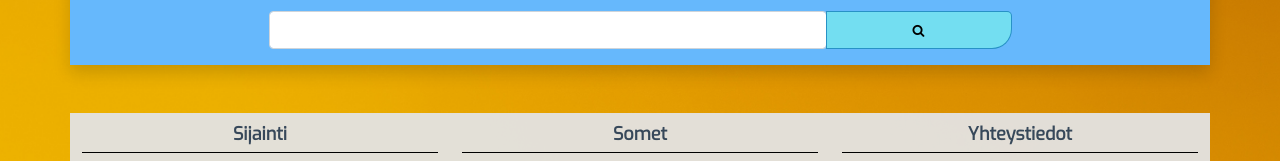
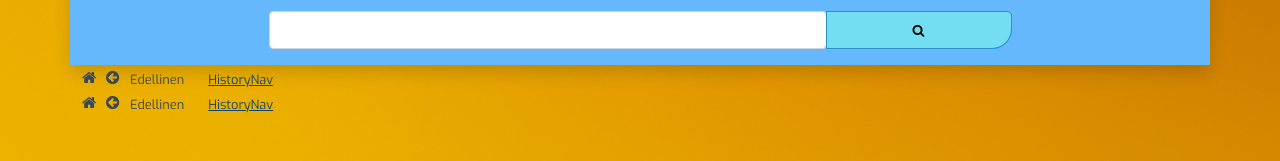
Before and after one commit to n0laja00/kirjakauppa, a React (Create React App) app: page /HistoryNav in a window 1280 px wide. Shown: the part 168-329 px from the top of the page. Built offline with nearby package versions, Linux system fonts and the light colour scheme.

Commit message:
historyNav aloitettu

```diff
--- a/src/AllBooks.js
+++ b/src/AllBooks.js
@@ -46,8 +46,7 @@ export default function AllBooks({ category }) {
     }, [category])
 
     if (!isLoaded) {
-        //tähän jotain jos tulee virhe
-        console.log(error)
+        alert(error)
         return <div className="row text-center pt-5"> <h2>Loading...</h2></div>;
     } else {
         return (
--- a/src/App.css
+++ b/src/App.css
@@ -21,7 +21,7 @@ h1 {
   text-decoration: underline;
   color: white;
 }
-p{
+p {
   font-size: large;
 }
 /* värit */
@@ -52,7 +52,7 @@ p{
 .bottomBg {
   background-color: hsla(0, 0%, 89%, 0.95);
 }
-.customBorder{
+.customBorder {
   border: 3px solid white;
   border-radius: 50px 50px 50px 2px;
 }
@@ -62,10 +62,9 @@ p{
   }
 }
 
-
 /* header */
 .header {
-  font-size: .8em;
+  font-size: 0.8em;
   background-color: #66b8fc;
 }
 .navbar {
@@ -90,8 +89,12 @@ p{
   .border-xs-bottom {
     border-bottom: 1px solid #e3e7eb !important;
     width: 170px;
-    background: rgb(255,255,255);
-    background: linear-gradient(90deg, rgba(255, 255, 255, 0.08) 50%, rgba(255,255,255,0) 100%);
+    background: rgb(255, 255, 255);
+    background: linear-gradient(
+      90deg,
+      rgba(255, 255, 255, 0.08) 50%,
+      rgba(255, 255, 255, 0) 100%
+    );
   }
 }
 
@@ -102,9 +105,6 @@ p{
     background: rgba(255, 255, 255, 0);
   }
 }
-
-
-
 
 /* etusivun kuva - source: https://pixabay.com/images/id-2596809/ */
 .fpimg {
@@ -143,7 +143,7 @@ footer {
 .footer_top {
   height: 40px;
   border-bottom: solid black 1px;
-  margin-bottom: 5px
+  margin-bottom: 5px;
 }
 
 .footer_top_section {
@@ -327,9 +327,8 @@ footer {
 .map {
   margin-left: 1%;
   margin-top: 1%;
-  max-height:80% !important;
+  max-height: 80% !important;
   max-width: 80% !important;
-
 }
 
 .map_container {
@@ -341,7 +340,6 @@ footer {
 .map_explanation {
   display: none;
 }
-
 
 @media only screen and (max-width: 1000px) {
   .map_container {
@@ -360,23 +358,23 @@ footer {
 /* source: https://stackoverflow.com/questions/486563/overflowhidden-dots-at-the-end
  */
 .cut-text {
-  font-size: .9em;
+  font-size: 0.9em;
   text-overflow: ellipsis;
   overflow: hidden;
   height: 1.2em;
   white-space: nowrap;
 }
-.addToCartBtn{
+.addToCartBtn {
   background-color: #66b8fc;
   border: 1px solid black;
 }
 .cardHover {
   border-radius: 10px;
 }
-.cardHover:hover{
-box-shadow: -5px 5px 20px rgba(0, 0, 0, 0.4);
-border-radius: 20px;
-border: 1px solid rgb(0, 0, 0, .5);
+.cardHover:hover {
+  box-shadow: -5px 5px 20px rgba(0, 0, 0, 0.4);
+  border-radius: 20px;
+  border: 1px solid rgb(0, 0, 0, 0.5);
 }
 
 /* AddItem tuotteen lisääminen */
@@ -388,3 +386,23 @@ border: 1px solid rgb(0, 0, 0, .5);
 .addItemForm {
   background-color: #ffc444cc;
 }
+
+/* HistoryNav.js */
+.navHistory {
+  margin-top: 5px;
+  font-size: 0.8em;
+}
+.navHistory i {
+  position: absolute;
+  font-size: 1.2em;
+}
+@media only screen and (max-width: 991px) {
+  .navHistory {
+    margin-top: 5px;
+    font-size: 0.7em;
+  }
+  .navHistory i {
+    position: absolute;
+    font-size: 1.3em;
+  }
+}
--- a/src/App.js
+++ b/src/App.js
@@ -11,6 +11,7 @@ import Navbar from './Navbar';
 import AddItem from './AddItem';
 import BookDetails from './BookDetails';
 import Reviews from './Reviews';
+import HistoryNav from './HistoryNav';
 
 
 function App() {
@@ -28,17 +29,19 @@ function App() {
     <div>
       <main className="container pb-5">
         <Header />
+        <HistoryNav />
         <Switch>
           <Route path="/" component={Content} exact />
           <Route path="/LoginPage" component={LoginPage} />
           <Route path="/ShoppingCart" component={ShoppingCart} />
-          <Route path="/AddItem" component={AddItem}/>
+          <Route path="/AddItem" component={AddItem} />
           <Route path="/Navbar" component={Navbar} setCategory={setCategory} />
           <Route path="/AllBooks" render={() => <AllBooks
             category={category} />}
             exact />
-            <Route path="/BookDetails/:id" component={BookDetails}/>
-            <Route path="/Reviews/:id" component={Reviews}/>
+          <Route path="/BookDetails/:id" component={BookDetails} />
+          <Route path="/Reviews/:id" component={Reviews} />
+          <Route path="/HistoryNav" component={HistoryNav} />
         </Switch>
       </main>
       <div className="container bottomBg">
--- a/src/BookDetails.js
+++ b/src/BookDetails.js
@@ -3,7 +3,6 @@ import { useParams } from 'react-router';
 import { Link } from 'react-router-dom';
 import AddToCart from './cartComponents/AddToCart';
 import CartContextProvider from './contexts/CartContext';
-import Reviews from './Reviews';
 
 export default function BookDetails() {
 
--- a/src/Content.js
+++ b/src/Content.js
@@ -1,5 +1,6 @@
 import React from 'react'
 import BookCarousel from './Carousel'
+import HistoryNav from './HistoryNav';
 
 export default function Content() {
 
--- /dev/null
+++ b/src/HistoryNav.js
@@ -0,0 +1,35 @@
+import { useState, useEffect, React } from 'react'
+import { useHistory } from 'react-router'
+import { Link } from 'react-router-dom';
+
+export default function HistoryNav() {
+    let history = useHistory();
+    let pathname = history.location.pathname.substr(1);
+
+    function goToPreviousPath() {
+        history.goBack();
+    }
+
+    if (pathname !== "") {
+        return (
+            <div className="row navHistory">
+               <Link to="/" className="link col-auto"> <i class="fa fa-home"></i> </Link>
+                <Link className="link col-auto" onClick={goToPreviousPath}> <i className="fa fa-arrow-circle-left"></i> </Link>
+                <Link className="link col-auto" onClick={goToPreviousPath}>Edellinen </Link>
+                <div className="col-1">
+                    <u>{pathname}</u>
+                </div>
+            </div>
+        )
+    } else {
+        return (
+            <div className="row navHistory">
+                <Link className="link col-auto" onClick={goToPreviousPath}> <i className="fa fa-arrow-circle-left"></i> </Link>
+                <Link className="link col-auto" onClick={goToPreviousPath}> Edellinen </Link>
+                <div className="col-auto">
+                    <u>Home</u>
+                </div>
+            </div>
+        )
+    }
+}
--- a/src/Reviews.js
+++ b/src/Reviews.js
@@ -15,10 +15,6 @@ export default function Reviews() {
     const [text, setText] = useState('')
     const [error, setError] = useState('');
 
-    function updateReview() {
-        setSubmit(!submit);
-    }
-
     useEffect(() => {
         let status = 0;
         fetch(URL + 'haeArvostelu.php/' + id)
@@ -33,18 +29,21 @@ export default function Reviews() {
                     }
                 }, (error) => {
                     setError(error);
-                    // setIsLoaded(false);
                 }
             )
-    }, [review])
+    }, [submit])
 
-    function save(e) {
+
+    function updateReview() {
+        setSubmit(!submit);
+    }
+
+    function saveReview(e) {
         e.preventDefault();
         fetch(URL + 'lisaaArvostelu.php', {
             method: 'POST',
             headers: {
                 'Accept': 'application/json',
-                'Content-type': 'application/json',
             },
             body: JSON.stringify({
                 nimimerkki: name,
@@ -58,7 +57,6 @@ export default function Reviews() {
                 setName('');
                 setTitle('');
                 setText('');
-                console.log('rendered');
             })
     }
 
@@ -66,7 +64,9 @@ export default function Reviews() {
         <>
             <div className="row">
                 <div className="col mx-3 mt-5 p-4 bottomBg customBorder">
-                    <h3><u>Kirjan arvostelut</u></h3>
+                    <h3>
+                        <u>Kirjan arvostelut</u>
+                    </h3>
                     <div className="col mt-3">
                         {review.map(rev => (
                             <div key={rev.arvosteluNro}>
@@ -79,7 +79,7 @@ export default function Reviews() {
                     </div>
                 </div>
             </div>
-            <form onSubmit={save} method="POST">
+            <form onSubmit={saveReview} method="POST">
                 <div className="row">
                     <div className="row col mx-3 mt-5 p-4 bottomBg customBorder">
                         <div className="col-12">
```
